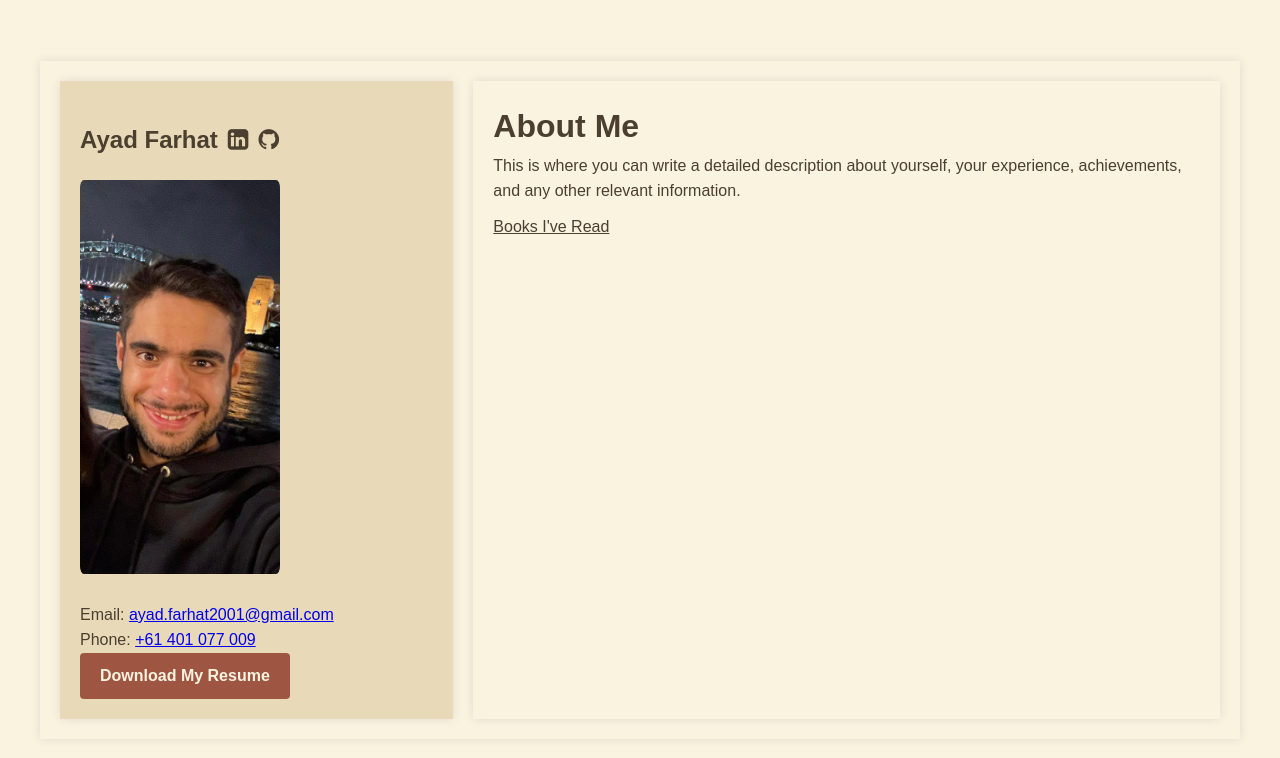
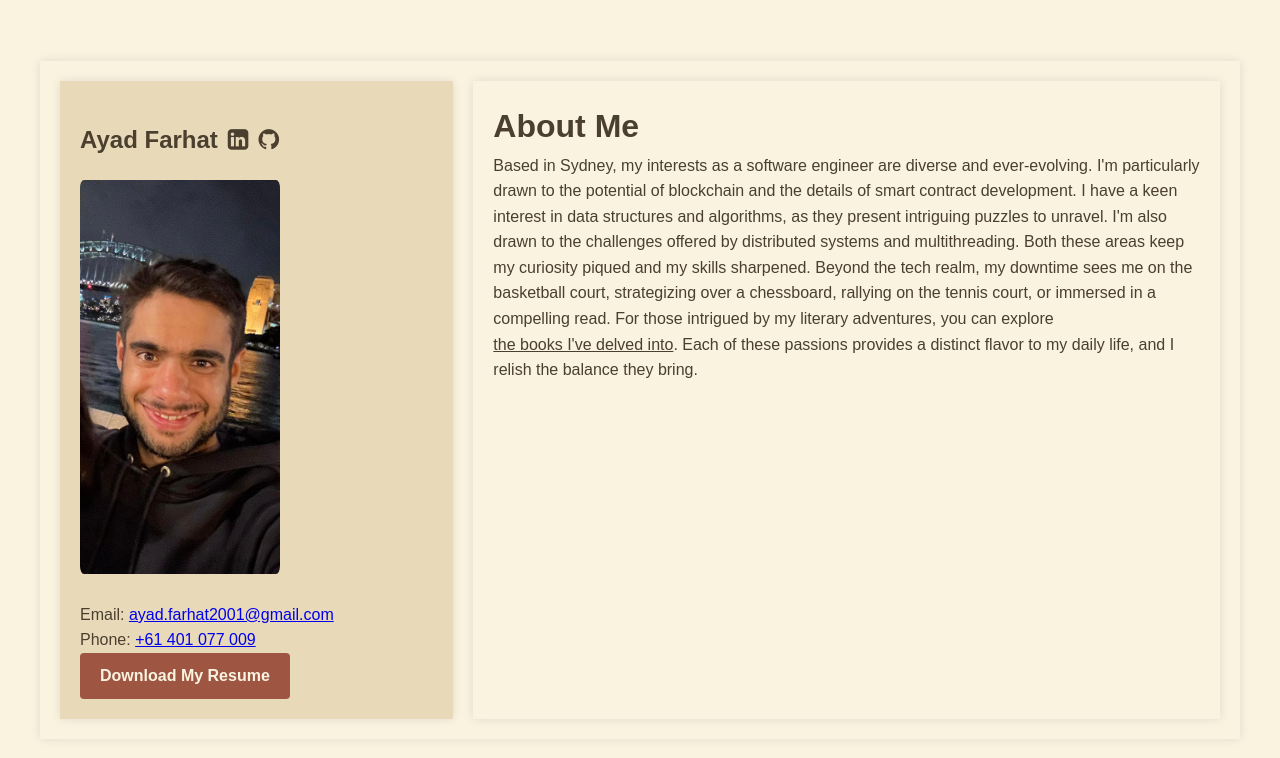
Before and after one commit to ayad318/Personal-Website, a React (Create React App) app: page / in a window 1280 px wide. Shown: the top 758 px of the page. Built offline with nearby package versions, Linux system fonts and the light colour scheme.

Commit message:
added about me

```diff
--- a/src/App.css
+++ b/src/App.css
@@ -53,8 +53,8 @@
   /* Deep brown color to match your theme */
   text-decoration: underline;
   /* Underline to indicate it's a clickable link */
-  margin-top: 10px;
-  /* Spacing from previous elements */
+
+
   display: inline-block;
   /* Allows for margin-top */
   transition: color 0.3s ease;
--- a/src/App.js
+++ b/src/App.js
@@ -55,18 +55,30 @@ function App() {
                 {/* One Page Description */}
                 <h1>About Me</h1>
                 <p>
-                    This is where you can write a detailed description about
-                    yourself, your experience, achievements, and any other
-                    relevant information.
-                </p>
+                    Based in Sydney, my interests as a software engineer are
+                    diverse and ever-evolving. I'm particularly drawn to the
+                    potential of blockchain and the details of smart contract
+                    development. I have a keen interest in data structures and
+                    algorithms, as they present intriguing puzzles to unravel.
+                    I'm also drawn to the challenges offered by distributed
+                    systems and multithreading. Both these areas keep my
+                    curiosity piqued and my skills sharpened. Beyond the tech
+                    realm, my downtime sees me on the basketball court,
+                    strategizing over a chessboard, rallying on the tennis
+                    court, or immersed in a compelling read. For those intrigued
+                    by my literary adventures, you can explore{" "}
                     <a
                         href="https://ayad-books.notion.site/855dbfb94c324b10ad9a3e8d7579f50f?v=4d688cf8f5e64b929f17695b00050afd&pvs=4"
                         className="books-link"
                         target="_blank"
                         rel="noopener noreferrer"
                     >
-                    Books I've Read
+                        the books I've delved into
                     </a>
+                    . Each of these passions provides a distinct flavor to my
+                    daily life, and I relish the balance they bring.
+                </p>
+
                 {/* ... add more content as needed ... */}
             </div>
         </div>
```
Lines whose indentation alone changed are shown as unchanged.
